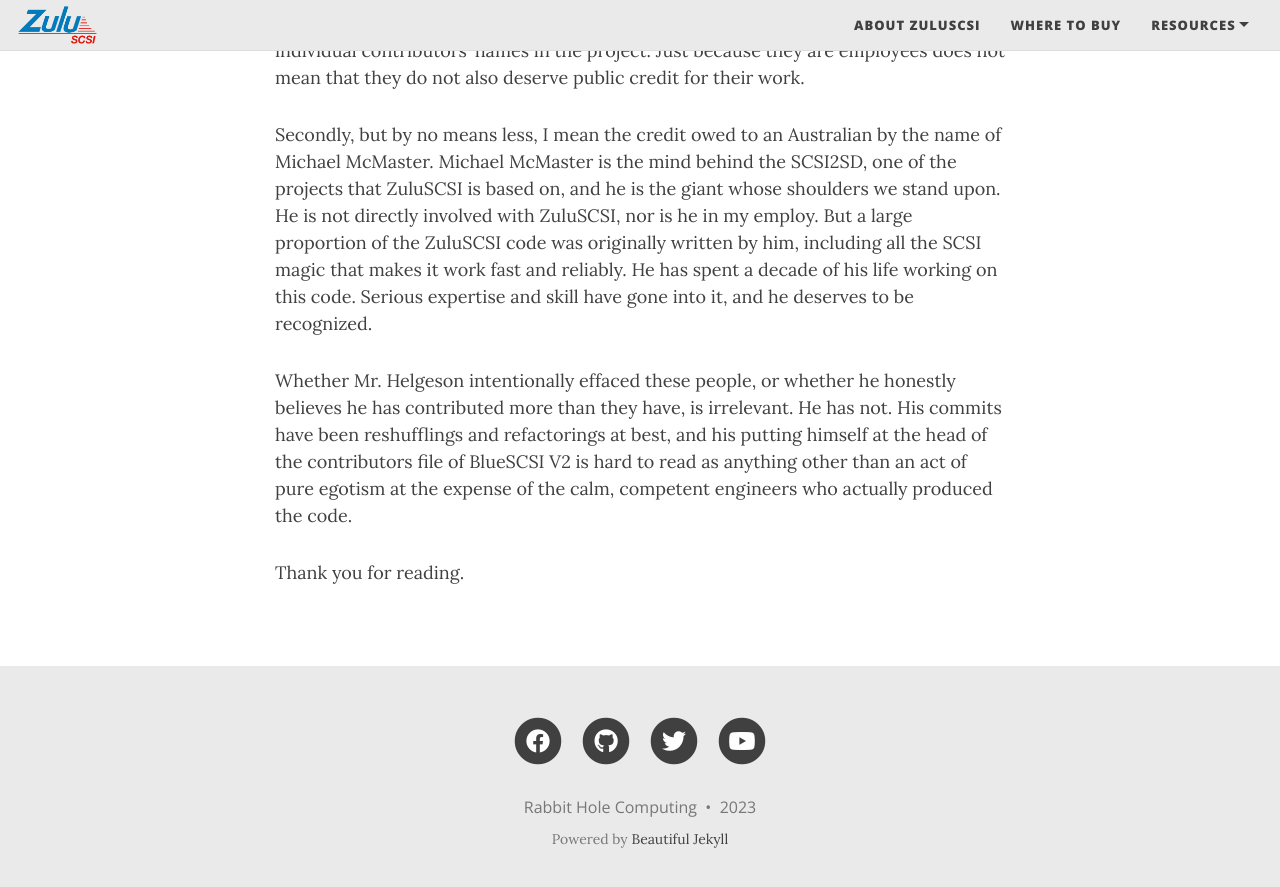
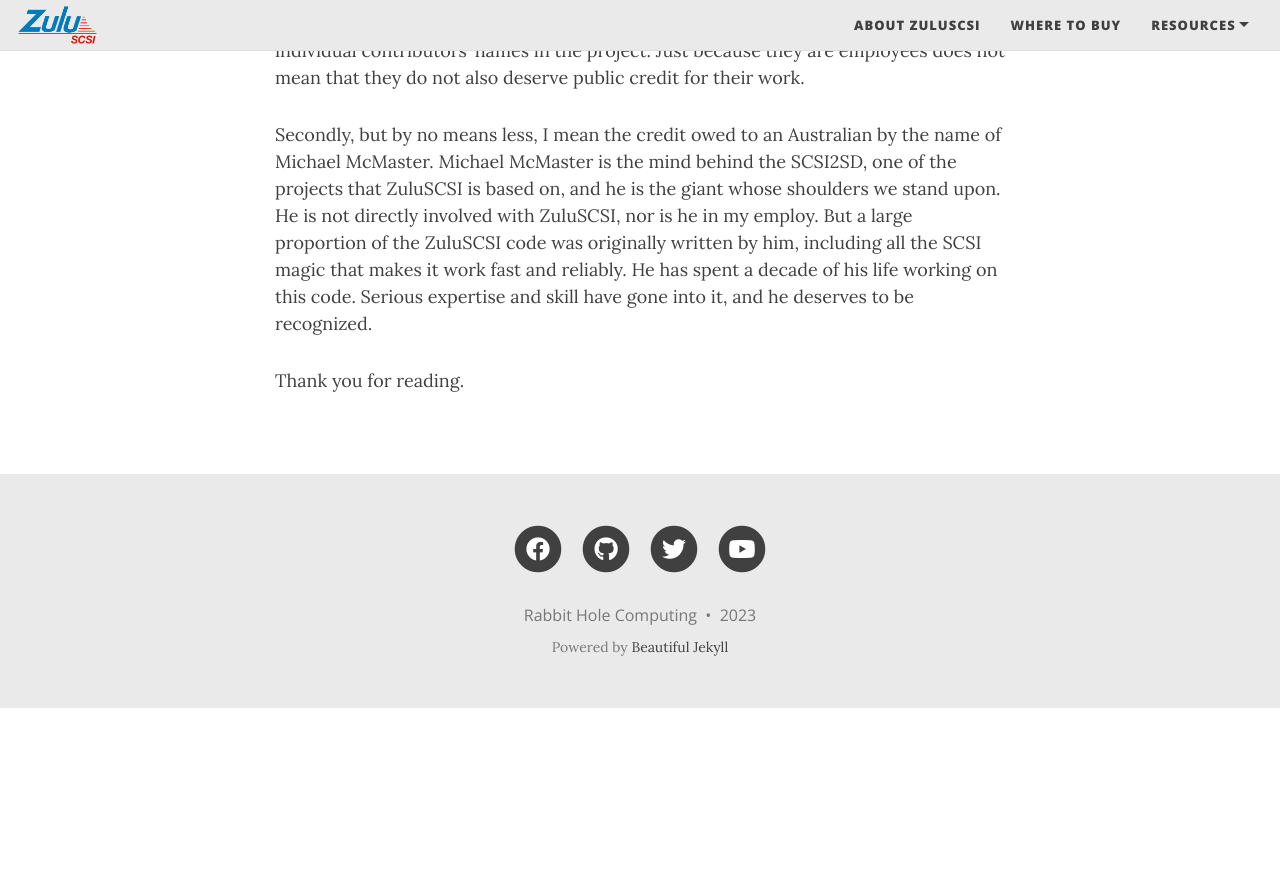
Before and after one commit to ZuluSCSI/ZuluSCSI.com, a Jekyll site: the page built from BlueSCSI-V2-Misattributon.md, in a window 1280 px wide and 900 px high, scrolled down 615 px. Shown: the top 887 px of the window. Built offline with Jekyll 4.4.1, drawn with Linux system fonts in a browser that asks for light colours; nearby versions of some CDN libraries; our own code applies the rules of GitHub Pages for plain Markdown files; after the commit the page ends 1323 px from its top, so only the background shows below that.

Commit message:
Update BlueSCSI-V2-Misattributon.md
Remove sentence now that the situation has changed, and contributors.txt has been removed from the BlueSCSI V2 repo.

```diff
--- a/BlueSCSI-V2-Misattributon.md
+++ b/BlueSCSI-V2-Misattributon.md
@@ -6,6 +6,4 @@
 
 Secondly, but by no means less, I mean the credit owed to an Australian by the name of Michael McMaster. Michael McMaster is the mind behind the SCSI2SD, one of the projects that ZuluSCSI is based on, and he is the giant whose shoulders we stand upon. He is not directly involved with ZuluSCSI, nor is he in my employ. But a large proportion of the ZuluSCSI code was originally written by him, including all the SCSI magic that makes it work fast and reliably. He has spent a decade of his life working on this code. Serious expertise and skill have gone into it, and he deserves to be recognized.
 
-Whether Mr. Helgeson intentionally effaced these people, or whether he honestly believes he has contributed more than they have, is irrelevant. He has not. His commits have been reshufflings and refactorings at best, and his putting himself at the head of the contributors file of BlueSCSI V2 is hard to read as anything other than an act of pure egotism at the expense of the calm, competent engineers who actually produced the code.
-
 Thank you for reading.
```
